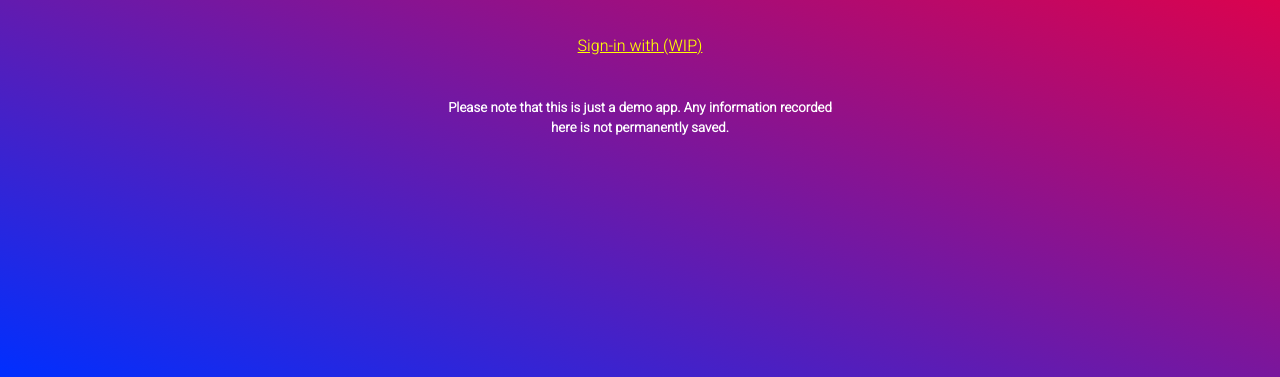
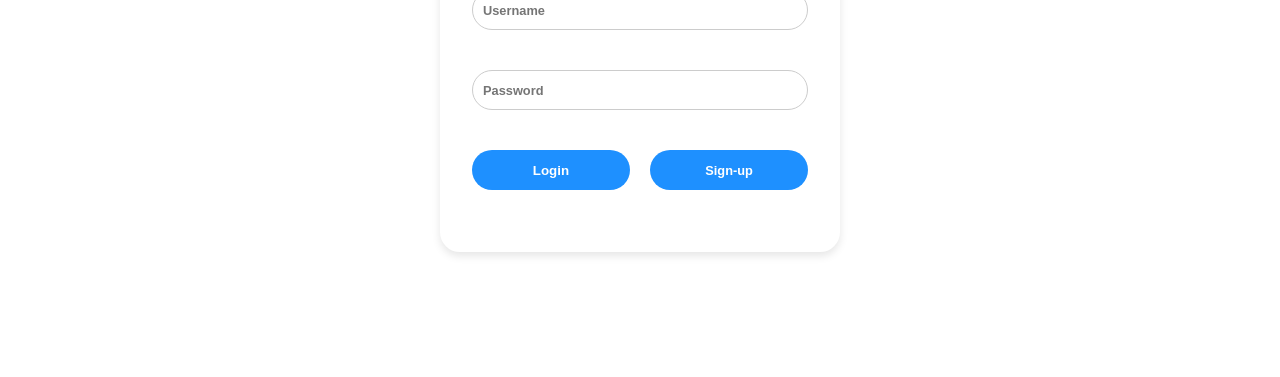
Before and after one commit to NancyMungai/Password-Manager, a website: page proj1/password-manager/public/html/login.html in a window 1280 px wide. Shown: the part 423-800 px from the top of the page. Drawn offline with Linux system fonts and the light colour scheme.

Commit message:
added features

```diff
--- a/proj1/password-manager/handler.js
+++ b/proj1/password-manager/handler.js
@@ -56,7 +56,8 @@ const Handler = {
         // store in database
         let result = PrepStatement.AddUser.run(uid,salt,hash);
         res.code(200);
-        return res.renderHtml("Account sucessfully created",'login','Log-in now');
+         res.renderHtml("Account sucessfully created",'login','Log-in now');
+        return res.redirect('/login'); // Redirect to login page after showing the message
       } catch (err) {
         if(err.code==='SQLITE_CONSTRAINT_PRIMARYKEY') {
           res.code(400);
--- a/proj1/password-manager/public/css/form-style.css
+++ b/proj1/password-manager/public/css/form-style.css
@@ -1,80 +1,127 @@
-*{
-  margin: 0px;
-  padding: 0px;
-  box-sizing:border-box;
-  font-family: 'Heebo', sans-serif;
-  /* font-family: sans-serif; */
+* {
+  margin: 0;
+  padding: 0;
+  box-sizing: border-box;
+  font-family: Arial, sans-serif;
   outline: none;
 }
 
 .link-button {
   text-decoration: none;
-  color:black;
-  font-family: sans-serif;
-  font-weight:900 !important;
+  color: white;
+  font-family: Arial, sans-serif;
+  font-weight: bold;
   font-size: 0.8rem;
   display: flex;
   justify-content: center;
   align-items: center;
 }
 
-body{
-  background-image: linear-gradient(200deg,#ffef12, rgb(230, 0, 69) 30%, #002fff);
+body {
+  background-color: white; /* Light blue background */
 }
 
-h1, h5, h6 {
-  color: white;
-  font-weight: bold ;
+h1,h2, h5, h6 {
+  color: black;
+  font-weight: bold;
+  font-family: 'Segoe UI', Tahoma, Geneva, Verdana, sans-serif;
 }
 
-.main{
+
+.main {
   height: 100vh;
   text-align: center;
-  padding: 27px;
+  justify-content: center;
+  align-items: center;
+  padding: 20px;
   padding-top: 20vh;
+
 }
 
-.input-buttons{
+body {
+  background-color: white; /* Light blue background */
+  margin: 0;
+  height: 100vh; /* Full height of the viewport */
+  display: flex; /* Use flexbox to center content */
+  justify-content: center; /* Horizontally center */
+  align-items: center; /* Vertically center */
+}
+
+.main {
+  display: flex; /* Ensure the child (form) is centered */
+  justify-content: center; /* Horizontally center form */
+  align-items: center; /* Vertically center form */
+  width: 100%; /* Full width for alignment */
+}
+
+form {
+  background-color: white; /* White background for contrast */
+  border: 2px solid white; /* White border */
+  border-radius: 20px; /* Rounded corners */
+  padding: 20px 30px; /* Inner padding for spacing */
+  width: 100%;
+  max-width: 400px; /* Set a max width for the form */
+  box-shadow: 0 4px 8px rgba(0, 0, 0, 0.1); /* Subtle shadow for elevation */
+  text-align: center;
+}
+
+
+form {
+  background-color: white; /* White background for contrast */
+  border: 2px solid white; /* Blue border */
+  border-radius: 20px; /* Rounded corners */
+  padding: 20px 30px; /* Inner padding for spacing */
+  width: 100%;
+  max-width: 400px;
+  box-shadow: 0 4px 8px rgba(0, 0, 0, 0.1); /* Subtle shadow for elevation */
+  text-align: center;
+}
+
+.input-buttons {
   display: flex;
   justify-content: space-between;
   flex-wrap: wrap;
 }
 
-.register-cred, .login-cred{
-  margin: 5vh 0px;
-  display:block;
-  height: 30px;
+.register-cred, .login-cred {
+  margin: 5vh 0;
+  display: block;
+  height: 40px;
   width: 100%;
-  border: black thin;
-  border-radius: 5px;
+  border: 1px solid #ccc; /* Light border for better aesthetics */
+  border-radius: 20px;
   padding: 10px;
   font-size: 0.8rem;
   font-weight: bold;
   transition: ease 0.2s;
 }
 
-.register-cred:hover, .login-cred:hover{
-  outline: solid rgb(0, 0, 0) medium;
+.register-cred:hover, .login-cred:hover {
+  outline: none; /* Remove bold black outline */
+  border-color: #1E90FF; /* Slight blue border on hover */
 }
 
-.register-cred:focus, .login-cred:focus{
-  outline: solid rgb(24, 202, 0) medium;
+.register-cred:focus, .login-cred:focus {
+  outline: none; /* No outline on focus */
+  border: 2px solid #1874CD; /* Blue border for focus */
 }
 
-.lgn{
+.lgn {
   margin: 5vh auto;
   max-width: 400px;
 }
 
 .btn {
-  font-family: sans-serif;
-  background-color: white;
-  border: 1px rgb(255, 255, 255) solid;
-  border-radius: 4px;
-  height: 30px;
+  font-family: Arial, sans-serif;
+  font-weight: bold;
+  background-color: #1E90FF; /* Dodger blue */
+  border: none;
+  border-radius: 20px; /* Rounded corners */
+  height: 40px; /* Slightly taller buttons */
   width: 47%;
-  font-weight:900;
-  transition: ease 0.2s;
+  color: white;
+  cursor: pointer;
+  transition: all 0.3s ease-in-out;
 }
 
 .register {
@@ -82,25 +129,25 @@ h1, h5, h6 {
 }
 
 .btn:hover {
-  background-color: black;
+  background-color: #104E8B; /* Darker blue on hover */
   color: white;
 }
 
 .btn:active {
-  border: 3px rgb(24, 233, 24) solid;
+  background-color: #1874CD; /* Slightly lighter blue on active */
+  transform: scale(0.95); /* Shrink button slightly on click */
 }
 
 .btn:focus {
-  border: 3px rgb(255, 0, 157) solid;
-  color: rgb(255, 0, 157);
+  border: 2px solid white;
 }
 
-.links{
+.links {
   text-decoration: underline;
-  color: yellow;
+  color: #FFFFFF; /* White links */
 }
 
-.links:focus{
+.links:focus {
   text-decoration: underline;
-  color: rgb(255, 0, 170);
+  color: #FFD700; /* Gold */
 }
--- a/proj1/password-manager/public/css/password-view.css
+++ b/proj1/password-manager/public/css/password-view.css
@@ -14,7 +14,7 @@
 }
 
 body{
-  background-image: linear-gradient(200deg,#ffef12, rgb(230, 0, 69) 30%, #002fff);
+  background-image:#7CB9E8;
   height: 100vh;
 
   display: flex;
@@ -34,23 +34,25 @@ body{
   align-items: center;
 }
 
-.add-inputs{
+.add-inputs {
   padding-left: 1em;
   display: block;
   width: 100%;
-  height: 2em;
-
+  height: 2.5em; /* Increased height for better readability */
   margin-bottom: 2vh;
+  font-size: 1em; /* Adjusted font size */
+  border-radius: 8px;
+  border: 2px solid #ccc; /* Added border for input visibility */
 }
-
 .add-submit {
-  font-family: sans-serif;
+  font-family: 'Heebo', sans-serif;
   background-color: white;
-  border: 1px rgb(255, 255, 255) solid;
-  border-radius: 4px;
-  height: 30px;
+  border: 1px solid #fff;
+  border-radius: 10px;
+  height: 35px;
   width: 100%;
-  font-weight:900;
+  font-weight: 900;
+  font-size: 1.1em; /* Increased font size */
 }
 
 .add-submit:hover {
@@ -65,32 +67,28 @@ body{
 }
 
 .add-submit:focus {
-  border: 3px rgb(255, 0, 157) solid;
-  color: rgb(255, 0, 157);
+  border: 3px  white solid;
+  color:  white;
 }
 
-.add-window{
 
-  color: white;
-  background-image: linear-gradient(200deg,#ffef12, rgb(230, 0, 69) 30%, #002fff);
 
-  /* box shadow : start */
-  -webkit-box-shadow: 0 19px 38px rgba(0, 0, 0, 0.30), 0 15px 12px rgba(0, 0, 0, 0.22);
-  -moz-box-shadow: 0 19px 38px rgba(0, 0, 0, 0.30), 0 15px 12px rgba(0, 0, 0, 0.22);
-  -ms-box-shadow: 0 19px 38px rgba(0, 0, 0, 0.30), 0 15px 12px rgba(0, 0, 0, 0.22);
-  -o-box-shadow: 0 19px 38px rgba(0, 0, 0, 0.30), 0 15px 12px rgba(0, 0, 0, 0.22);
-  box-shadow: 0 19px 38px rgba(0, 0, 0, 0.30), 0 15px 12px rgba(0, 0, 0, 0.22);
-  /* box shadow : end */
-
+.add-window {
+  color: black; /* Set the text color to black for better visibility against a white background */
+  background-color: white; /* Change the background color to white */
+  font-family: 'Heebo', sans-serif; /* Use the same font as in the body */
+  box-shadow: 0 3px 6px rgba(0, 0, 0, 0.1); /* Light shadow for the box to make it stand out */
   padding: 2em;
   position: fixed;
-  outline: solid black thin;
-
+  outline: none;
   display: flex;
   flex-direction: column;
-
   width: 30vw;
   min-width: 15em;
+  border-radius: 15px; /* Round the corners of the dialog box */
+  align-items: center;
+  font-size: 1.1em; /* Adjusted font size */
+  max-width: 40vw;
 }
 
 .add-cancel{
@@ -122,12 +120,13 @@ body{
 table{
   width: 100%;
   font-size: 0.9em;
-
+  border-radius: 10px;
   /* to remove the column gaps in the table */
   border-collapse: collapse;
 }
 
 th, td{
+  font-family: 'Heebo', sans-serif;
   text-align: center;
   height: 2.8em;
   padding: 0.77em 1.2em;
@@ -135,6 +134,7 @@ th, td{
 
 td{
   border-bottom: thin solid rgb(207, 207, 207);
+  border-radius: 10px;
 }
 
 th{
@@ -145,8 +145,9 @@ th{
   top: 0;
   /* fixed table header when scrolled down : end */
 
-  background: rgb(20, 131, 5);
+  background: #1E90FF;
   color: white;
+
 }
 
 /* apply css to every 2 tr child of tbody  */
@@ -171,7 +172,7 @@ tbody tr:nth-child(2n){
   justify-content: space-between;
   align-items: center;
   margin-bottom: 1vh;
-
+  gap: 50px;
   padding: 2vh;
 
   border: 1px white solid;
@@ -180,21 +181,31 @@ tbody tr:nth-child(2n){
 .search-bar, .action-btn{
   height: 2.2em;
 }
+.navigation .action-btn{
+  min-width: 60px;
+}
+.search-bar{
 
-.search-bar{
   padding-left: 1em;
   width: 30%;
   outline: none;
+  border: none; /* No border */
+  background-color: transparent; /* Transparent background */
+  color: black; /* Ensure text is visible */
 }
 
 .add-record {
-  background-color: transparent;
+  background-color: white;
   background-image: url("../image/lock.svg");
+  background-size: 30px; /* Adjust the size as needed */
+  background-repeat: no-repeat;
 }
 
 .remove-record {
-  background-color: transparent;
+  background-color: white;
   background-image: url("../image/trash.svg");
+  background-size: 20px; /* Adjust the size as needed */
+  background-repeat: no-repeat;
 }
 
 .confirm-delete {
@@ -217,6 +228,7 @@ tbody tr:nth-child(2n){
   height: 2.4em;
 
   border: 0px;
+  min-width: 30px;
 
   background-position: center center;
 
@@ -224,11 +236,13 @@ tbody tr:nth-child(2n){
 }
 
 .logout{
-  background-color: transparent;
+  background-color: white;
   background-image: url('/image/logout.svg');
-  background-size: 80%;
+
   background-repeat: no-repeat;
-  background-position:bottom;
+
+  background-size: 30px; /* Adjust the size as needed */
+  background-repeat: no-repeat;
 }
 
 .menu-button {
@@ -242,13 +256,13 @@ tbody tr:nth-child(2n){
   transform: scale(1.3);
 }
 
-.add-record:hover{
+/* .add-record:hover{
   background-image: url("../image/unlock.svg");
-}
+} */
 
-.remove-record:hover{
+/* .remove-record:hover{
   background-image: url("../image/trash-open.svg");
-}
+} */
 
 .btn-set2{
   display: none;
--- a/proj1/password-manager/public/css/user-menu.css
+++ b/proj1/password-manager/public/css/user-menu.css
@@ -1,7 +1,7 @@
 .user-menu {
     height: 100vh;
     width: 100vw;
-    background-color: rgba(53, 238, 192, 0.856);
+    background-color:#7CB9E8;
 
     display: none;
     flex-direction: column;
--- a/proj1/password-manager/public/html/login.html
+++ b/proj1/password-manager/public/html/login.html
@@ -12,8 +12,9 @@
 </head>
 <body>
     <div class="main">
-        <h1>Login</h1>
+
         <form action="login" method="POST">
+            <h1>Login With Master Password</h1>
             <div class="lgn input-field">
                 <input class="login-cred" type="text" placeholder="Username" name="uid" required>
                 <input class="login-cred" type="password" placeholder="Password" name="psw" required>
@@ -23,8 +24,8 @@
                 <a class="btn sign-up link-button" href="/register">Sign-up</a>
             </div>
         </form>
-        <a class="links" href="/sign-in-with">Sign-in with (WIP)</a>
-        <h5 class="lgn">Please note that this is just a demo app. Any information recorded here is not permanently saved.</h5>
+
+
     </div>
 </body>
 </html>
```
Also changed, not shown: proj1/password-manager/crypto-scheme.js (+7 -1 lines), proj1/password-manager/password-manager.js (+4 -4 lines), proj1/password-manager/public/html/password-view.html (+5 -3 lines), proj1/password-manager/public/html/register.html (+2 -1 lines), proj1/password-manager/password-manager1.js (deleted), proj1/password-manager/public/image/lock.svg, proj1/password-manager/public/image/lock1.svg (added), proj1/password-manager/public/image/logout.svg, proj1/password-manager/public/image/logout1.svg (added), proj1/password-manager/public/image/trash.svg, proj1/password-manager/public/image/trash1.svg (added), 1 other file.
